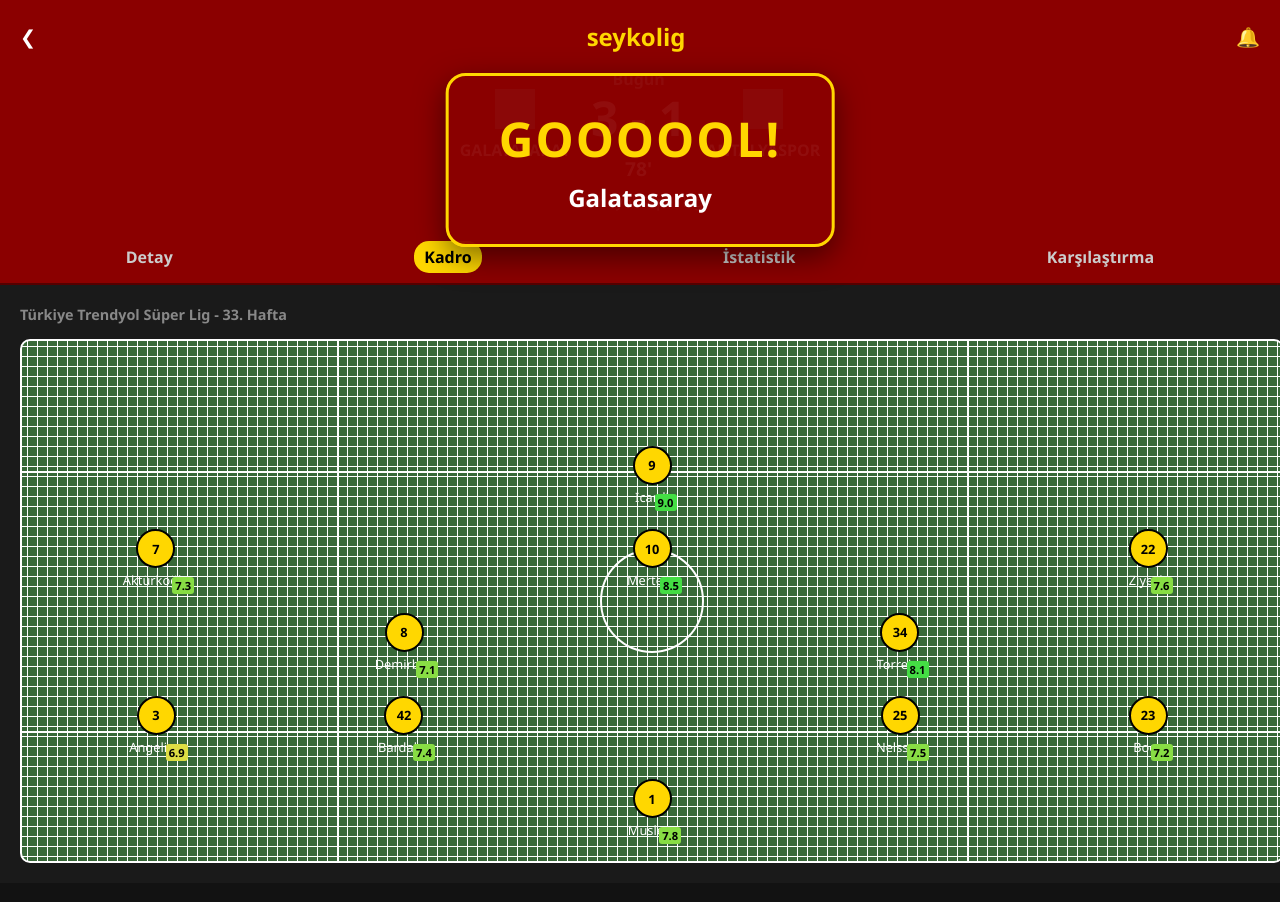
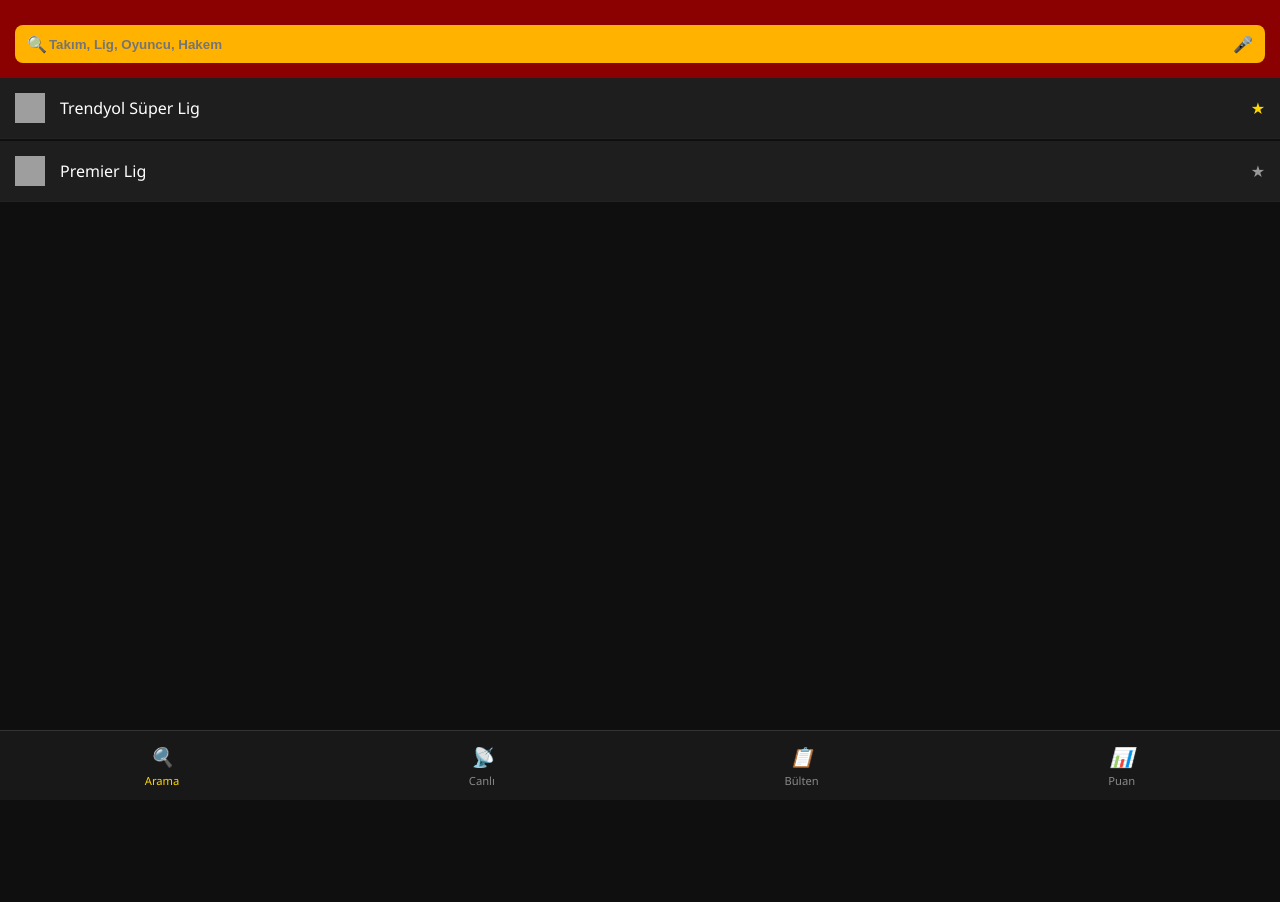
Before and after one commit to DSFXTR/Seykolig, a plain HTML site: page index.html in a window 1280 px wide. After the commit the page ends 800 px from the top, so only its background shows below. Drawn offline with Linux system fonts and the light colour scheme; grey boxes are pictures that could not be loaded.

Commit message:
Update index.html

```diff
--- a/index.html
+++ b/index.html
@@ -3,389 +3,207 @@
 <head>
     <meta charset="UTF-8">
     <meta name="viewport" content="width=device-width, initial-scale=1.0">
-    <title>Seykolig - Maç Detayı</title>
+    <title>Seykolig - Canlı Skor</title>
     <style>
         :root {
-            --bg-dark: #121212;
+            --bg-dark: #0f0f0f;
             --header-red: #8B0000;
             --mackolik-yellow: #FFD700;
-            --text-white: #E0E0E0;
-            --text-grey: #AAAAAA;
-            --pitch-green: #386938; /* Saha yeşili */
-            --player-circle: #555555;
-            --nav-bg: #1A1A1A;
+            --card-bg: #1e1e1e;
+            --text-white: #ffffff;
+            --text-grey: #999;
         }
 
         body {
             background-color: var(--bg-dark);
             color: var(--text-white);
             font-family: 'Segoe UI', sans-serif;
-            margin: 0;
-            padding-bottom: 70px;
+            margin: 0; padding: 0;
             overflow-x: hidden;
         }
 
-        /* --- Üst Başlık ve Skor --- */
-        .match-header {
-            background-color: var(--header-red);
-            color: white;
-            padding: 20px;
-            text-align: center;
-            position: relative;
+        /* --- AÇILIŞ EKRANI (SPLASH) --- */
+        #splash-screen {
+            position: fixed; top:0; left:0; width:100%; height:100%;
+            background: var(--header-red);
+            display: flex; flex-direction: column; justify-content: center; align-items: center;
+            z-index: 9999; transition: 0.5s;
+        }
+        #splash-screen h1 { color: var(--mackolik-yellow); font-size: 3rem; margin: 0; }
+
+        /* --- ANA ARAYÜZ --- */
+        .page { display: none; padding-bottom: 80px; }
+        .page.active { display: block; }
+
+        header {
+            background: var(--header-red);
+            padding: 15px; position: sticky; top: 0; z-index: 100;
         }
 
-        .header-top {
-            display: flex;
-            justify-content: space-between;
-            align-items: center;
-            font-size: 1.2rem;
-            margin-bottom: 15px;
+        .search-bar {
+            background: #FFB300; border-radius: 8px;
+            display: flex; align-items: center; padding: 8px 12px; margin-top: 10px;
+        }
+        .search-bar input {
+            background: transparent; border: none; width: 100%; outline: none;
+            color: #333; font-weight: bold;
         }
 
-        .app-title {
-            color: var(--mackolik-yellow);
-            font-weight: bold;
-            font-size: 1.5rem;
+        /* --- LİG VE TAKIM LİSTELERİ --- */
+        .list-item {
+            display: flex; align-items: center; padding: 15px;
+            border-bottom: 1px solid #222; background: var(--card-bg);
+            margin-bottom: 2px;
+        }
+        .list-item img { width: 30px; height: 30px; margin-right: 15px; }
+        .list-item .star { margin-left: auto; color: var(--text-grey); cursor: pointer; }
+        .list-item .star.active { color: var(--mackolik-yellow); }
+
+        /* --- MAÇ KARTLARI --- */
+        .match-card {
+            background: var(--card-bg); margin: 5px 0; padding: 15px;
+            display: flex; align-items: center; border-left: 4px solid transparent;
+        }
+        .match-card.live { border-left-color: #ff3b30; }
+        .match-time { width: 40px; color: #ff3b30; font-weight: bold; }
+        .match-teams { flex-grow: 1; padding: 0 15px; }
+        .score { color: var(--mackolik-yellow); font-weight: bold; }
+
+        /* --- ALT MENÜ --- */
+        .bottom-nav {
+            position: fixed; bottom: 0; width: 100%; background: #181818;
+            display: flex; justify-content: space-around; padding: 12px 0;
+            border-top: 1px solid #333; z-index: 1000;
+        }
+        .nav-item { text-align: center; color: #888; font-size: 0.7rem; cursor: pointer; }
+        .nav-item.active { color: var(--mackolik-yellow); }
+        .nav-item i { display: block; font-size: 1.2rem; margin-bottom: 3px; }
+
+        /* --- BİLDİRİM POPUP --- */
+        #event-popup {
+            position: fixed; top: 10%; left: 50%; transform: translateX(-50%);
+            background: rgba(0,0,0,0.9); border: 2px solid var(--mackolik-yellow);
+            padding: 15px 30px; border-radius: 50px; z-index: 10000;
+            display: none; text-align: center;
+        }
+    </style>
+</head>
+<body>
+
+    <!-- 1. Açılış Ekranı -->
+    <div id="splash-screen">
+        <h1>SEYKOLİG</h1>
+        <p>Yükleniyor...</p>
+    </div>
+
+    <!-- 2. Arama & Ligler Sayfası (image_5 ve image_7) -->
+    <div id="search-page" class="page active">
+        <header>
+            <div class="search-bar">
+                <span>🔍</span>
+                <input type="text" placeholder="Takım, Lig, Oyuncu, Hakem">
+                <span>🎤</span>
+            </div>
+        </header>
+        <div class="content">
+            <div class="list-item" onclick="showLive()">
+                <img src="https://upload.wikimedia.org/wikipedia/commons/b/b4/Flag_of_Turkey.svg">
+                <span>Trendyol Süper Lig</span>
+                <span class="star active">★</span>
+            </div>
+            <div class="list-item">
+                <img src="https://upload.wikimedia.org/wikipedia/en/f/f2/Premier_League_Logo.svg">
+                <span>Premier Lig</span>
+                <span class="star">★</span>
+            </div>
+            <!-- Diğer Ligler... -->
+        </div>
+    </div>
+
+    <!-- 3. Canlı Skorlar Sayfası (image_8) -->
+    <div id="live-page" class="page">
+        <header style="text-align: center;">
+            <h2 style="margin:0; color: var(--mackolik-yellow);">Canlı Sonuçlar</h2>
+        </header>
+        <div id="live-list">
+            <!-- Maçlar buraya JS ile akacak -->
+        </div>
+    </div>
+
+    <!-- Olay Bildirimi -->
+    <div id="event-popup">
+        <h2 id="event-type" style="margin:0; color:var(--mackolik-yellow)"></h2>
+        <p id="event-detail" style="margin:5px 0 0 0; color:white"></p>
+    </div>
+
+    <audio id="goal-sound" src="https://www.myinstants.com/media/sounds/goal-sound.mp3"></audio>
+
+    <!-- Alt Navigasyon -->
+    <nav class="bottom-nav">
+        <div class="nav-item active" onclick="switchPage('search-page')"><i>🔍</i><span>Arama</span></div>
+        <div class="nav-item" onclick="switchPage('live-page')"><i>📡</i><span>Canlı</span></div>
+        <div class="nav-item"><i>📋</i><span>Bülten</span></div>
+        <div class="nav-item"><i>📊</i><span>Puan</span></div>
+    </nav>
+
+    <script>
+        // --- GEÇİŞLER VE AÇILIŞ ---
+        setTimeout(() => {
+            document.getElementById('splash-screen').style.opacity = '0';
+            setTimeout(() => document.getElementById('splash-screen').style.display = 'none', 500);
+        }, 2000);
+
+        function switchPage(pageId) {
+            document.querySelectorAll('.page').forEach(p => p.classList.remove('active'));
+            document.getElementById(pageId).classList.add('active');
+
+            document.querySelectorAll('.nav-item').forEach(n => n.classList.remove('active'));
+            event.currentTarget.classList.add('active');
         }
 
-        .score-container {
-            display: flex;
-            justify-content: center;
-            align-items: center;
-            gap: 20px;
-            margin-bottom: 10px;
+        // --- CANLI MAÇ SİMÜLASYONU (GERÇEK VERİ MANTIĞI) ---
+        const liveMatches = [
+            { id: 101, home: "Galatasaray", away: "Fenerbahçe", hScore: 1, aScore: 0, min: 42 },
+            { id: 102, home: "Beşiktaş", away: "Trabzonspor", hScore: 2, aScore: 2, min: 88 }
+        ];
+
+        function renderMatches() {
+            const list = document.getElementById('live-list');
+            list.innerHTML = '';
+            liveMatches.forEach(m => {
+                list.innerHTML += `
+                    <div class="match-card live">
+                        <div class="match-time">${m.min}'</div>
+                        <div class="match-teams">
+                            <div>${m.home} <span class="score">${m.hScore}</span></div>
+                            <div>${m.away} <span class="score">${m.aScore}</span></div>
+                        </div>
+                    </div>
+                `;
+            });
+        }
+        renderMatches();
+
+        // --- BİLDİRİM SİSTEMİ (GOL, OFSAYT, VAR) ---
+        function triggerEvent(type, detail) {
+            const popup = document.getElementById('event-popup');
+            document.getElementById('event-type').innerText = type;
+            document.getElementById('event-detail').innerText = detail;
+
+            popup.style.display = 'block';
+            if(type === "GOOOOL!") document.getElementById('goal-sound').play();
+
+            setTimeout(() => popup.style.display = 'none', 4000);
         }
 
-        .team-info img { width: 40px; height: 40px; }
-        .team-info div { font-weight: bold; margin-top: 5px; }
+        // Rastgele Olay Simülatörü (Gerçek API gelene kadar test için)
+        setInterval(() => {
+            const r = Math.random();
+            if(r > 0.95) triggerEvent("GOOOOL!", "Galatasaray skor yaptı!");
+            else if(r > 0.90) triggerEvent("VAR KONTROLÜ", "Potansiyel Penaltı...");
+            else if(r > 0.85) triggerEvent("OFSAYT", "Icardi'nin golü iptal.");
+        }, 8000);
 
-        .score-box {
-            font-size: 3rem;
-            font-weight: 800;
-            display: flex;
-            flex-direction: column;
-            align-items: center;
-        }
-
-        .score-box .time { font-size: 1rem; color: #CCC; margin-bottom: -5px; }
-        .score-box .match-time { font-size: 1.2rem; color: white; margin-top: 5px;}
-
-        .league-name { font-size: 0.9rem; color: #EEE; }
-
-        /* --- Sekme Menüsü --- */
-        .tabs {
-            background-color: var(--header-red);
-            display: flex;
-            justify-content: space-around;
-            padding: 10px 0;
-            border-bottom: 2px solid #500;
-        }
-
-        .tab-item {
-            color: #CCC;
-            font-weight: bold;
-            text-decoration: none;
-            padding: 5px 10px;
-            border-radius: 15px;
-        }
-
-        .tab-item.active {
-            background-color: var(--mackolik-yellow);
-            color: black;
-        }
-
-        /* --- Saha ve Kadro Alanı --- */
-        .pitch-container {
-            background-color: #1A1A1A;
-            padding: 20px;
-            position: relative;
-        }
-
-        .league-round {
-            color: #888;
-            font-size: 0.9rem;
-            margin-bottom: 15px;
-            font-weight: bold;
-        }
-
-        .pitch {
-            background-color: var(--pitch-green);
-            width: 100%;
-            height: 500px;
-            border-radius: 10px;
-            position: relative;
-            /* Saha çizgileri */
-            background-image:
-                linear-gradient(white 2px, transparent 2px),
-                linear-gradient(90deg, white 2px, transparent 2px),
-                linear-gradient(white 1px, transparent 1px),
-                linear-gradient(90deg, white 1px, transparent 1px);
-            background-size: 100% 50%, 50% 100%, 100% 10px, 10px 100%;
-            background-position: center;
-            border: 2px solid white;
-
-            /* CSS Grid ile oyuncu yerleşimi (4-2-3-1 örneği) */
-            display: grid;
-            grid-template-columns: repeat(5, 1fr);
-            grid-template-rows: repeat(6, 1fr);
-            justify-items: center;
-            align-items: center;
-            padding: 10px;
-        }
-
-        /* Merkez daire */
-        .pitch::after {
-            content: '';
-            position: absolute;
-            top: 50%; left: 50%;
-            transform: translate(-50%, -50%);
-            width: 100px; height: 100px;
-            border: 2px solid white;
-            border-radius: 50%;
-        }
-
-        .player {
-            text-align: center;
-            color: white;
-            font-size: 0.8rem;
-            position: relative;
-            z-index: 10;
-        }
-
-        .player-icon {
-            width: 35px;
-            height: 35px;
-            background-color: var(--player-circle);
-            border-radius: 50%;
-            border: 2px solid white;
-            display: flex;
-            justify-content: center;
-            align-items: center;
-            font-weight: bold;
-            margin: 0 auto 3px auto;
-            position: relative;
-        }
-
-        .player.home .player-icon { background-color: var(--mackolik-yellow); color: black; border-color: black; }
-        .player.away .player-icon { background-color: white; color: black; border-color: black; }
-
-        .player-rating {
-            position: absolute;
-            bottom: -5px;
-            right: -5px;
-            background-color: #44DD44; /* Yeşil rating */
-            color: black;
-            font-size: 0.7rem;
-            padding: 1px 3px;
-            border-radius: 3px;
-            font-weight: bold;
-        }
-
-        /* Oyuncu Pozisyonları (Grid koordinatları) */
-        .gk { grid-column: 3; grid-row: 6; } /* Kaleci altta */
-        .rb { grid-column: 5; grid-row: 5; }
-        .cb1 { grid-column: 4; grid-row: 5; }
-        .cb2 { grid-column: 2; grid-row: 5; }
-        .lb { grid-column: 1; grid-row: 5; }
-        .dm1 { grid-column: 4; grid-row: 4; }
-        .dm2 { grid-column: 2; grid-row: 4; }
-        .amr { grid-column: 5; grid-row: 3; }
-        .amc { grid-column: 3; grid-row: 3; }
-        .aml { grid-column: 1; grid-row: 3; }
-        .st { grid-column: 3; grid-row: 2; }
-
-        /* --- Gol Popup --- */
-        #goal-popup {
-            position: fixed;
-            top: 20%;
-            left: 50%;
-            transform: translate(-50%, -50%);
-            background: rgba(139, 0, 0, 0.95); /* Koyu Kırmızı */
-            padding: 30px 50px;
-            border-radius: 20px;
-            border: 3px solid var(--mackolik-yellow);
-            z-index: 1000;
-            text-align: center;
-            box-shadow: 0 10px 30px rgba(0,0,0,0.5);
-            transition: opacity 0.3s;
-        }
-
-        #goal-popup h2 {
-            color: var(--mackolik-yellow);
-            font-size: 3rem;
-            margin: 0 0 10px 0;
-            font-weight: 900;
-            text-transform: uppercase;
-            letter-spacing: 2px;
-        }
-
-        #goal-popup p {
-            color: white;
-            font-size: 1.5rem;
-            margin: 0;
-            font-weight: bold;
-        }
-
-        .hidden { display: none; opacity: 0; }
-
-    </style>
-</head>
-<body class="dark-mode">
-
-    <!-- Üst Başlık ve Skor Bölümü (image_4.png referanslı) -->
-    <header class="match-header">
-        <div class="header-top">
-            <span class="back-btn">&#10094;</span>
-            <span class="app-title">seykolig</span>
-            <span class="bells-btn">&#128276;</span>
-        </div>
-
-        <div class="score-container">
-            <div class="team-info home">
-                <img src="https://upload.wikimedia.org/wikipedia/commons/3/37/Galatasaray_Star_Logo.png" alt="GS">
-                <div>GALATASARAY</div>
-            </div>
-
-            <div class="score-box">
-                <span class="time">Bugün</span>
-                <span class="score">3 - 1</span>
-                <span class="match-time">78'</span>
-            </div>
-
-            <div class="team-info away">
-                <img src="https://upload.wikimedia.org/wikipedia/tr/c/ce/Antalyaspor_logo.png" alt="ANT">
-                <div>ANTALYASPOR</div>
-            </div>
-        </div>
-        <div class="league-name">Trendyol Süper Lig</div>
-    </header>
-
-    <!-- Sekme Menüsü (image_1.png referanslı) -->
-    <nav class="tabs">
-        <a href="#" class="tab-item">Detay</a>
-        <a href="#" class="tab-item active">Kadro</a>
-        <a href="#" class="tab-item">İstatistik</a>
-        <a href="#" class="tab-item">Karşılaştırma</a>
-    </nav>
-
-    <!-- Saha ve Kadro Alanı (image_1.png referanslı) -->
-    <main class="pitch-container">
-        <div class="league-round">Türkiye Trendyol Süper Lig - 33. Hafta</div>
-
-        <div class="pitch">
-            <!-- Ev Sahibi Takım (Galatasaray) - 4-2-3-1 -->
-            <!-- Kaleci -->
-            <div class="player home gk">
-                <div class="player-icon">1</div>
-                <div class="player-name">Muslera</div>
-                <div class="player-rating">7.8</div>
-            </div>
-
-            <!-- Defans -->
-            <div class="player home rb">
-                <div class="player-icon">23</div>
-                <div class="player-name">Boey</div>
-                <div class="player-rating">7.2</div>
-            </div>
-            <div class="player home cb1">
-                <div class="player-icon">25</div>
-                <div class="player-name">Nelsson</div>
-                <div class="player-rating">7.5</div>
-            </div>
-            <div class="player home cb2">
-                <div class="player-icon">42</div>
-                <div class="player-name">Bardakcı</div>
-                <div class="player-rating">7.4</div>
-            </div>
-            <div class="player home lb">
-                <div class="player-icon">3</div>
-                <div class="player-name">Angelino</div>
-                <div class="player-rating">6.9</div>
-            </div>
-
-            <!-- Orta Saha (DM) -->
-            <div class="player home dm1">
-                <div class="player-icon">34</div>
-                <div class="player-name">Torreira</div>
-                <div class="player-rating">8.1</div>
-            </div>
-            <div class="player home dm2">
-                <div class="player-icon">8</div>
-                <div class="player-name">Demirbay</div>
-                <div class="player-rating">7.1</div>
-            </div>
-
-            <!-- Ofansif Orta Saha (AM) -->
-            <div class="player home amr">
-                <div class="player-icon">22</div>
-                <div class="player-name">Ziyech</div>
-                <div class="player-rating">7.6</div>
-            </div>
-            <div class="player home amc">
-                <div class="player-icon">10</div>
-                <div class="player-name">Mertens</div>
-                <div class="player-rating">8.5</div>
-            </div>
-            <div class="player home aml">
-                <div class="player-icon">7</div>
-                <div class="player-name">Aktürkoğlu</div>
-                <div class="player-rating">7.3</div>
-            </div>
-
-            <!-- Forvet -->
-            <div class="player home st">
-                <div class="player-icon">9</div>
-                <div class="player-name">Icardi</div>
-                <div class="player-rating">9.0</div>
-            </div>
-        </div>
-    </main>
-
-    <!-- Gol Bildirimi Pop-up (İstediğin Kritik Bölüm) -->
-    <div id="goal-popup" class="hidden">
-        <h2>GOOOOOL!</h2>
-        <p id="goal-team">Galatasaray</p>
-    </div>
-
-    <!-- O meşhur "Gool" sesi -->
-    <audio id="goal-sound" src="https://www.myinstants.com/media/sounds/goal-sound.mp3"></audio>
-
-    <script>
-        // O meşhur "Gool" sesini tetikleyen fonksiyon
-        function triggerGoal(teamName) {
-            const popup = document.getElementById('goal-popup');
-            const sound = document.getElementById('goal-sound');
-
-            // Takım ismini güncelle
-            document.getElementById('goal-team').innerText = teamName;
-
-            // Pop-up'ı göster ve sesi çal
-            popup.classList.remove('hidden');
-
-            // Tarayıcılar bazen otomatik ses çalmayı engeller, kullanıcı etkileşimi gerekebilir.
-            // Bu basit test için kullanıcı sayfada bir yere tıkladıktan sonra çalışması daha garantidir.
-            sound.play().catch(e => console.log("Ses çalma engellendi, etkileşim gerekiyor: ", e));
-
-            // 4 saniye sonra pop-up'ı gizle
-            setTimeout(() => {
-                popup.classList.add('hidden');
-            }, 4000);
-        }
-
-        // --- TEST ---
-        // Uygulama açıldıktan 3 saniye sonra Galatasaray için gol tetikleyelim.
-        // Gerçek projede bu bir API'den gelen veriye bağlı olacaktır.
-        setTimeout(() => {
-            triggerGoal("Galatasaray");
-        }, 3000);
-
-        // Rating renklerini puanına göre dinamik yapma (isteğe bağlı eklenti)
-        document.querySelectorAll('.player-rating').forEach(rating => {
-            const score = parseFloat(rating.innerText);
-            if(score >= 8.0) rating.style.backgroundColor = '#44DD44'; // Çok iyi
-            else if(score >= 7.0) rating.style.backgroundColor = '#88DD44'; // İyi
-            else rating.style.backgroundColor = '#DDDD44'; // Orta
-        });
     </script>
 </body>
 </html>
```
